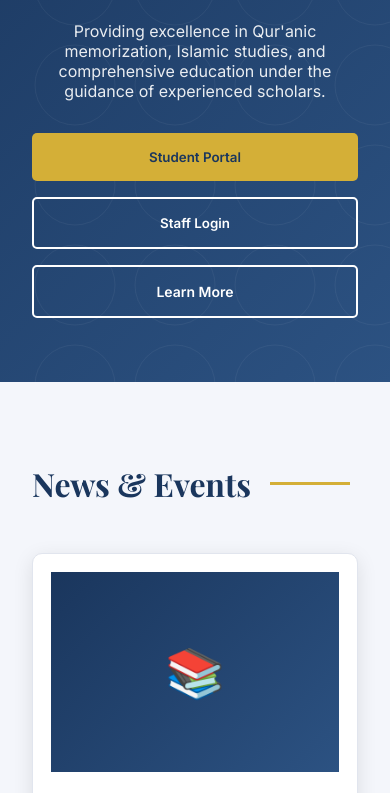
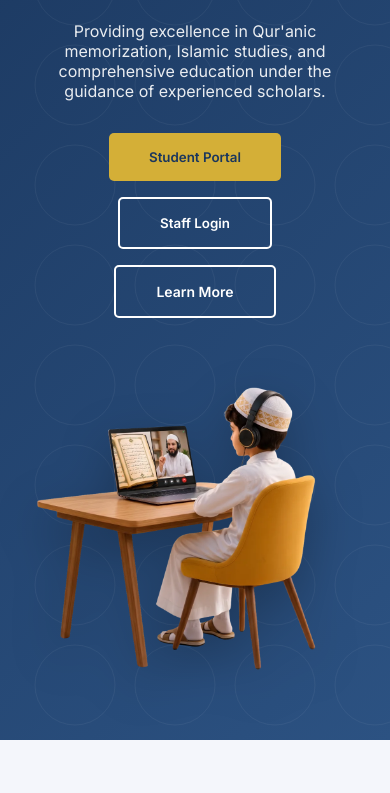
Before and after one commit to simdmultimedia-svg/Halqa-sms, a website built with Vite: page index.html in a window 390 px wide. Shown: the part 290-1083 px from the top of the page. Built offline with nearby package versions, Linux system fonts and the light colour scheme.

Commit message:
Add online learning hero illustration

```diff
--- a/index.html
+++ b/index.html
@@ -168,8 +168,26 @@
         .hero-content {
             position: relative;
             z-index: 1;
-            max-width: 900px;
+            max-width: 1180px;
             margin: 0 auto;
+            display: grid;
+            grid-template-columns: minmax(0, 1fr) minmax(360px, 520px);
+            align-items: center;
+            gap: 2rem;
+            text-align: left;
+        }
+
+        .hero-copy {
+            max-width: 650px;
+        }
+
+        .hero-illustration {
+            width: 100%;
+            max-height: 530px;
+            object-fit: contain;
+            object-position: right center;
+            align-self: end;
+            filter: drop-shadow(0 18px 24px rgba(0, 0, 0, 0.25));
         }
 
         .hero h1 {
@@ -189,7 +207,7 @@
         .hero-buttons {
             display: flex;
             gap: 1rem;
-            justify-content: center;
+            justify-content: flex-start;
             animation: fadeInUp 1s ease 0.4s backwards;
         }
 
@@ -468,12 +486,25 @@
                 font-size: 2.5rem;
             }
 
+            .hero-content {
+                grid-template-columns: 1fr;
+                text-align: center;
+            }
+
+            .hero-copy { max-width: 100%; }
+
+            .hero-illustration {
+                max-height: 360px;
+                order: 2;
+            }
+
             .hero p {
                 font-size: 1rem;
             }
 
             .hero-buttons {
                 flex-direction: column;
+                align-items: center;
             }
 
             #landing-page .section-title {
@@ -545,6 +576,7 @@
         <!-- Hero Section -->
         <section class="hero" id="home">
             <div class="hero-content">
+                <div class="hero-copy">
                     <h1 id="landing-hero-title">Leading Islamic Education in Northern Nigeria</h1>
                     <p id="landing-hero-text">Providing excellence in Qur'anic memorization, Islamic studies, and comprehensive education under the
                         guidance of experienced scholars.</p>
@@ -553,6 +585,8 @@
                         <button class="hero-btn hero-btn-secondary" onclick="showLogin('staff')">Staff Login</button>
                         <a href="#about" class="hero-btn hero-btn-secondary">Learn More</a>
                     </div>
+                </div>
+                <img class="hero-illustration" src="/assets/hero-online-learning.png" alt="Student attending an online Qur'an lesson">
             </div>
         </section>
 
```
Also changed, not shown: public/assets/hero-online-learning.png (added). Lines whose indentation alone changed are shown as unchanged.
